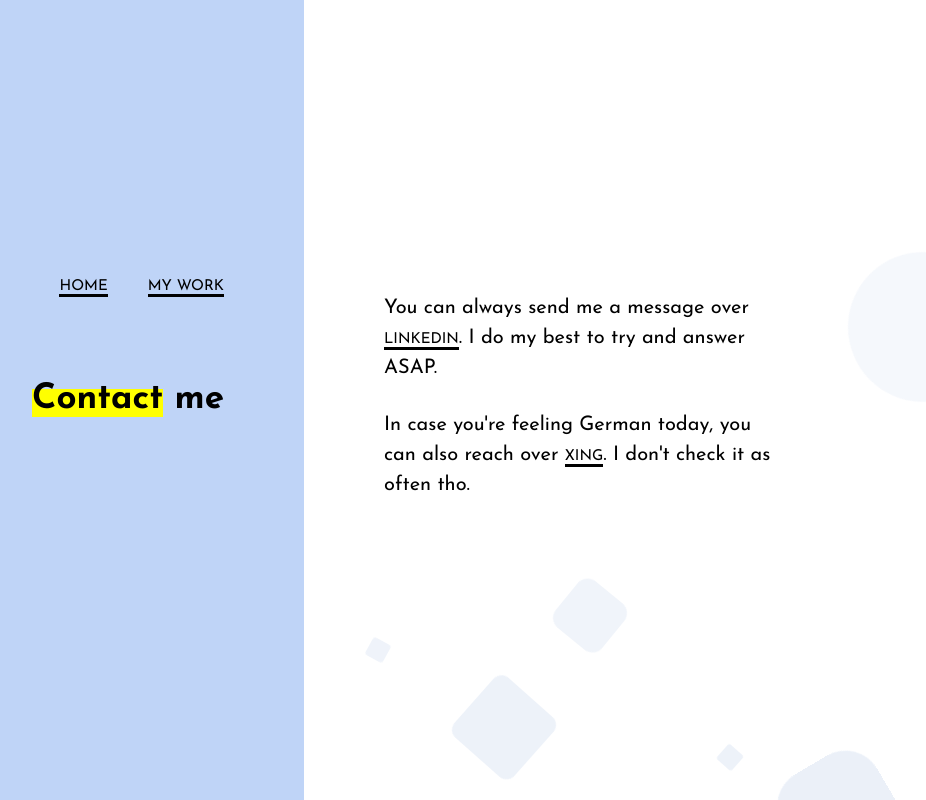
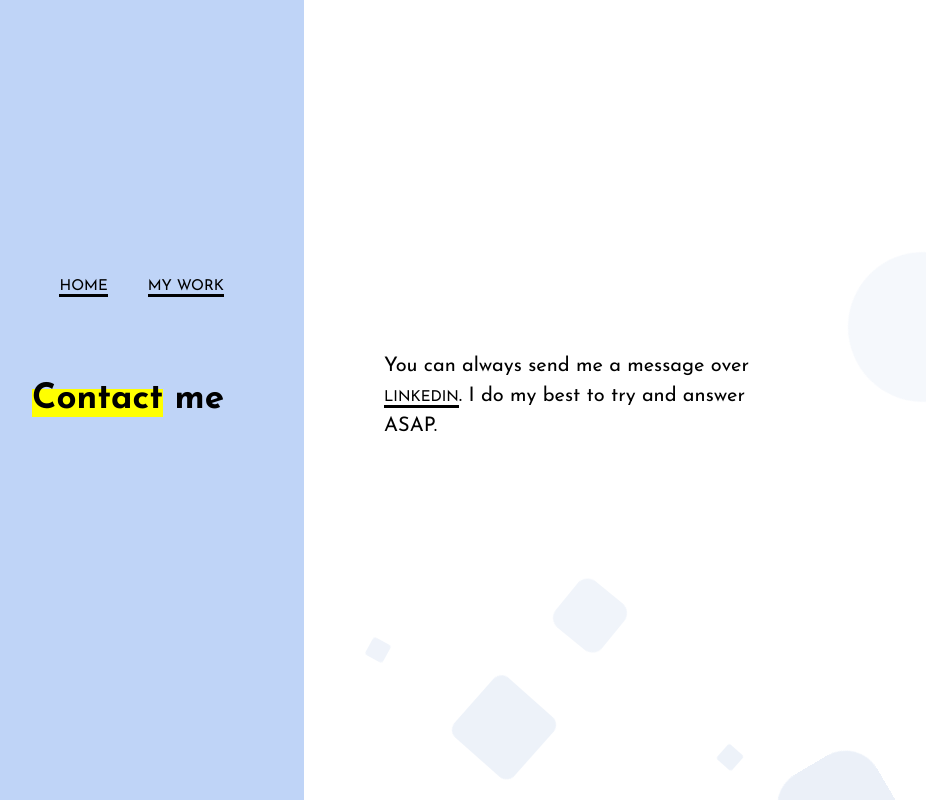
Before and after one commit to eddybrando/eddybrando.com, a Gatsby site: page /contact-me in a window 1280 px wide. Shown: the whole page, without its empty margins (336-1262 px from the left). Built offline with nearby package versions, Linux system fonts and the light colour scheme; Gatsby itself is replaced by a stand-in of ours.

Commit message:
feat(contact-me): remove link to Xing profile

```diff
--- a/src/pages/contact-me.js
+++ b/src/pages/contact-me.js
@@ -25,18 +25,6 @@
         </a>
         . I do my best to try and answer ASAP.
       </p>
-      <p>
-        In case you're feeling German today, you can also reach over{" "}
-        <a
-          className="link-block"
-          href="https://www.xing.com/profile/Eddybrando_Vasquez/"
-          rel="noopener noreferrer"
-          target="_blank"
-        >
-          Xing
-        </a>
-        . I don't check it as often tho.
-      </p>
     </div>
   </Layout>
 )
```
Also changed, not shown: 1 other file.
